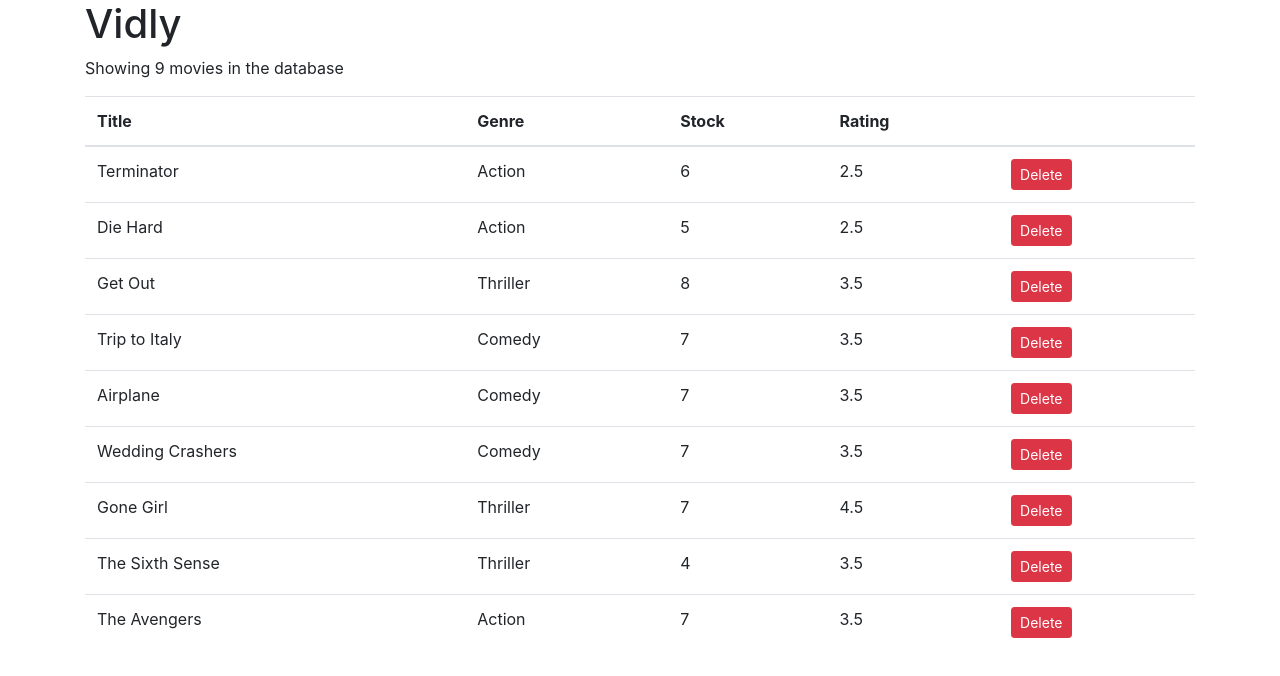
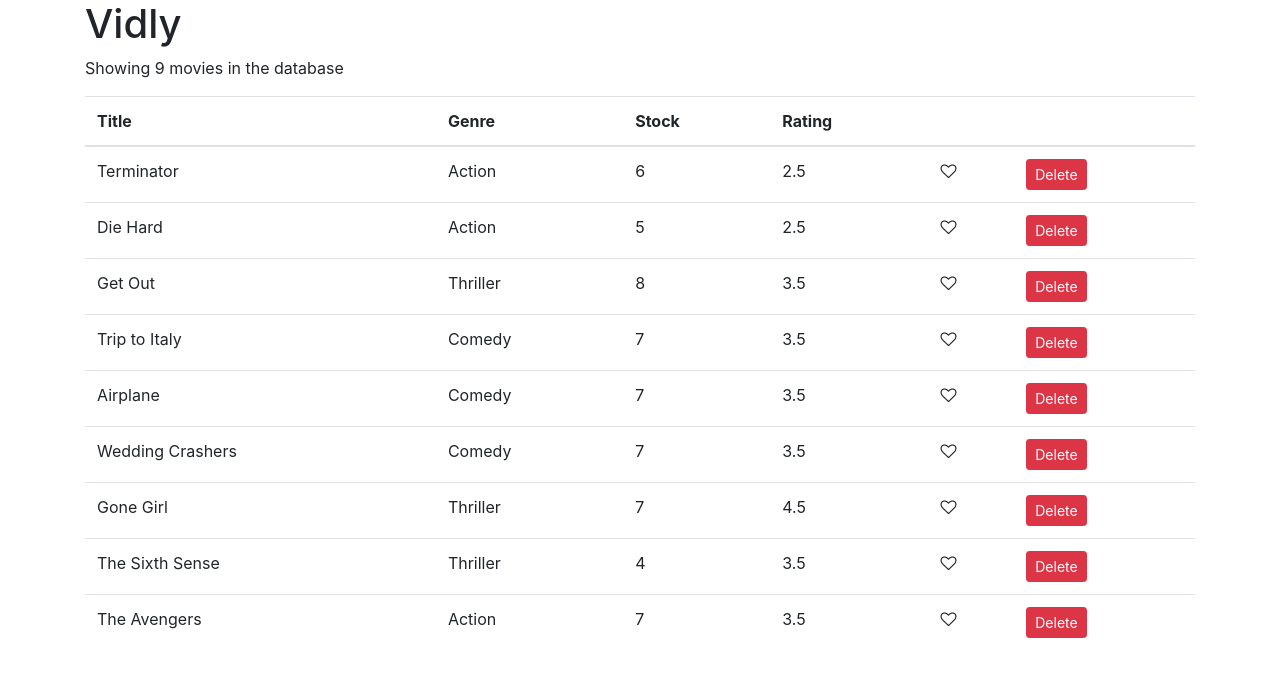
Before and after one commit to hellowhirl/my-bootcamp-learning, a React (Create React App) app in the folder vidly/: page / in a window 1280 px wide. Shown: the top 676 px of the page. Built offline with nearby package versions, Linux system fonts and the light colour scheme.

Commit message:
React exercise: Like button first iteration, add Like component

```diff
--- /dev/null
+++ b/vidly/src/components/like.jsx
@@ -0,0 +1,19 @@
+import React, { Component } from "react";
+
+class Like extends Component {
+  handleLike() {
+    console.log(this);
+  }
+
+  render() {
+    return (
+      <React.Fragment>
+        <td onClick={() => this.handleLike()}>
+          <i className="fa fa-heart-o" aria-hidden="true"></i>
+        </td>
+      </React.Fragment>
+    );
+  }
+}
+
+export default Like;
--- a/vidly/src/components/movies.jsx
+++ b/vidly/src/components/movies.jsx
@@ -1,5 +1,6 @@
 import React, { Component } from "react";
 import { getMovies } from "../services/fakeMovieService";
+import Like from "./like";
 
 class Movies extends Component {
   state = {
@@ -34,6 +35,7 @@
               <th>Stock</th>
               <th>Rating</th>
               <th></th>
+              <th></th>
             </tr>
           </thead>
           <tbody>
@@ -46,6 +48,7 @@
                   <td>{movie.genre.name}</td>
                   <td>{movie.numberInStock}</td>
                   <td>{movie.dailyRentalRate}</td>
+                  <Like />
                   <td>
                     <button
                       onClick={() => this.handleDelete(movie)} // to pass an argument we use an arrow function, pass "movie"
```
